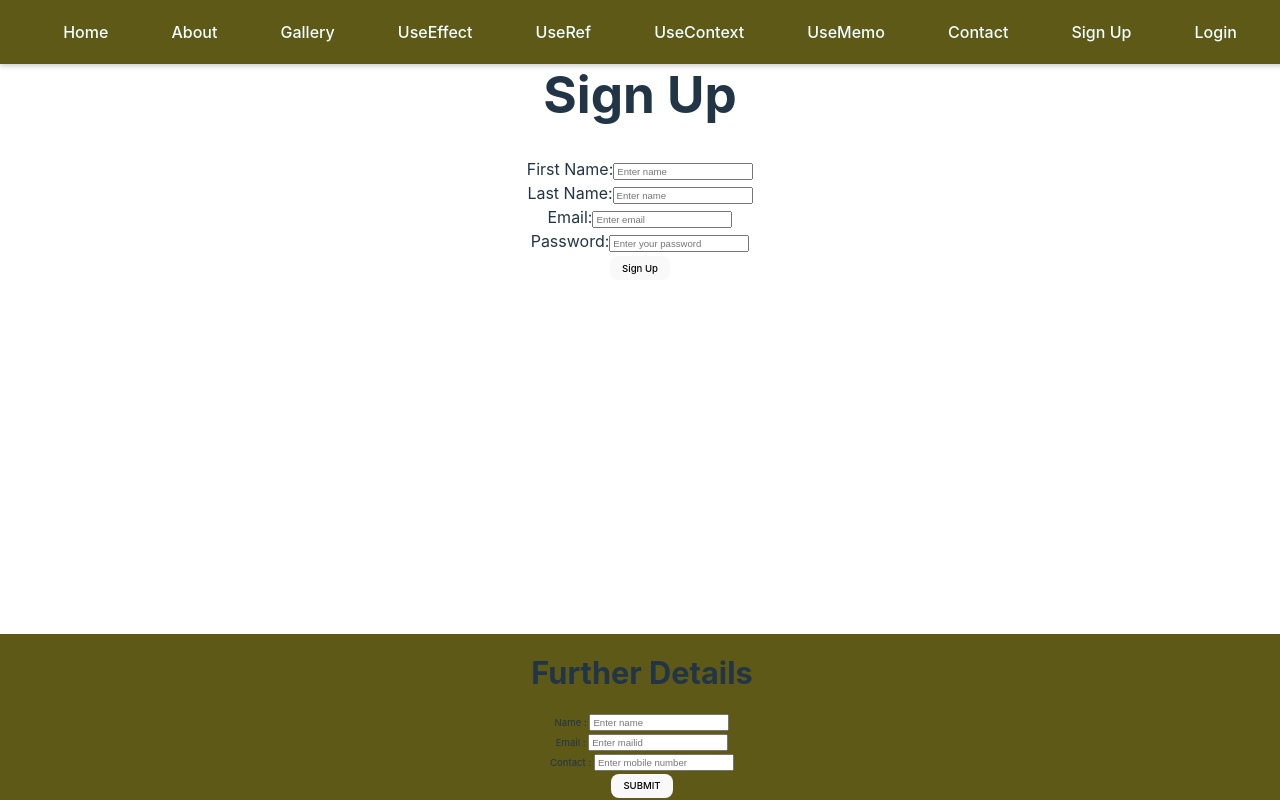
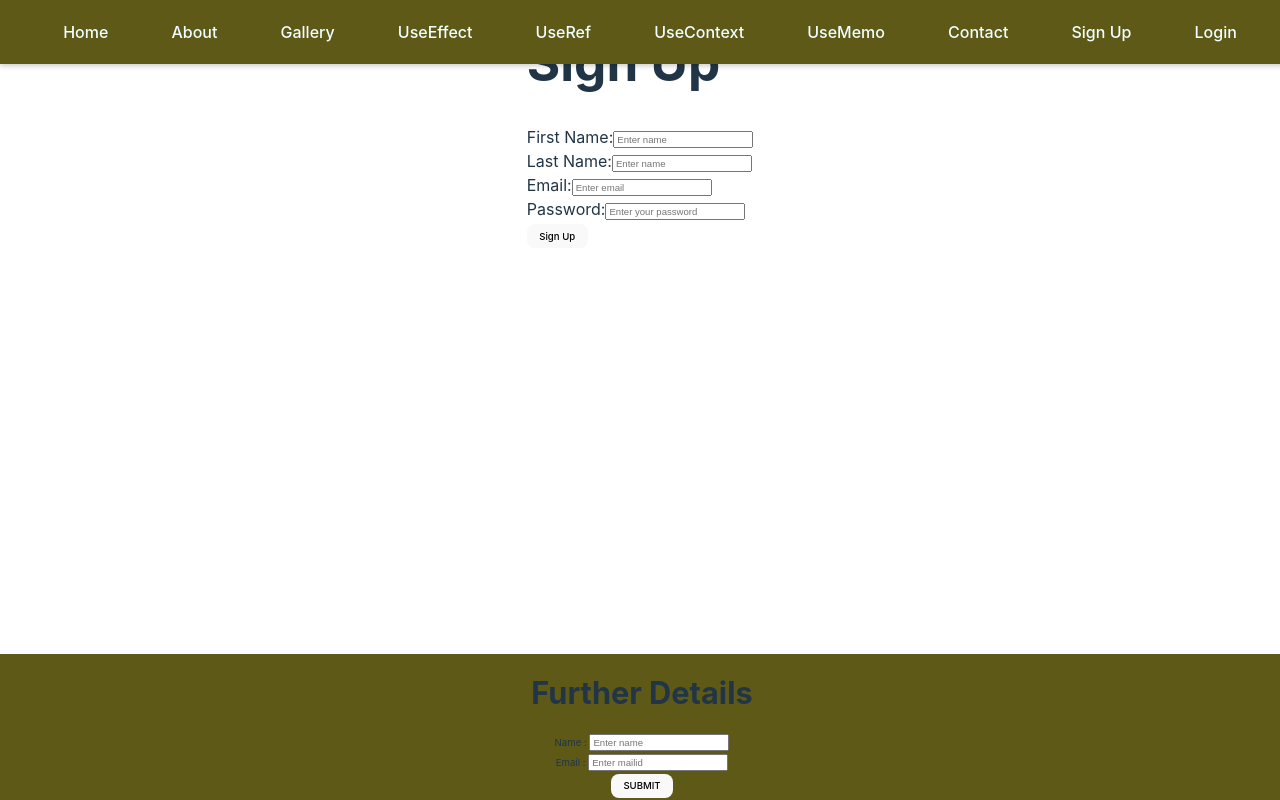
Before and after one commit to Suhirdha24/fullstack-training, a React (Vite) app in the folder vite-project/: page /signup in a window 1280 px wide. Built offline with nearby package versions, Linux system fonts and the light colour scheme.

Commit message:
updated frontend

```diff
--- a/vite-project/src/Components/FunctionalComponents/Footer.jsx
+++ b/vite-project/src/Components/FunctionalComponents/Footer.jsx
@@ -14,8 +14,6 @@ function Footer() {
                     <input type="text" placeholder="Enter name"></input><br/>
                     <label>Email : </label>
                     <input type="email" placeholder="Enter mailid"></input><br/>
-                    <label>Contact : </label>
-                    <input type="number" placeholder="Enter mobile number"></input><br/>
                 </form>
                 <button onClick={submit}>SUBMIT</button>
             </footer>
```
Also changed, not shown: vite-project/src/App.jsx (+13 -16 lines).
